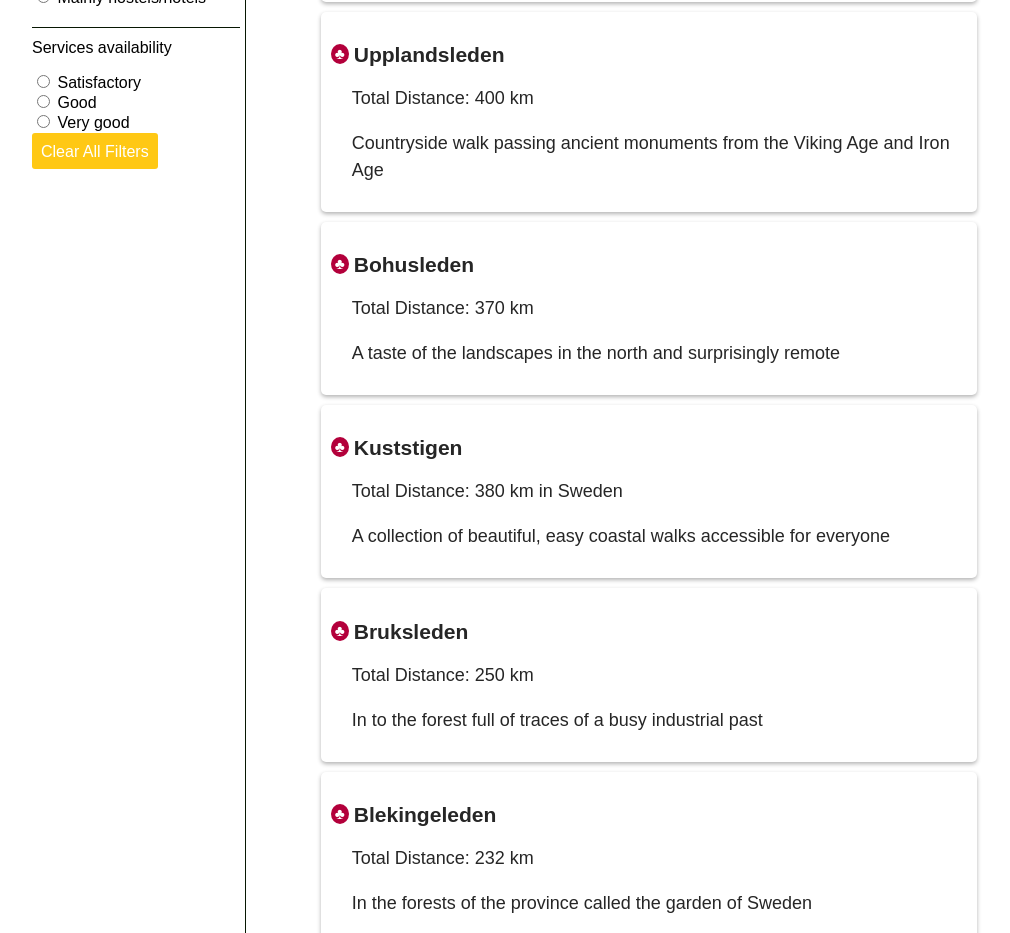
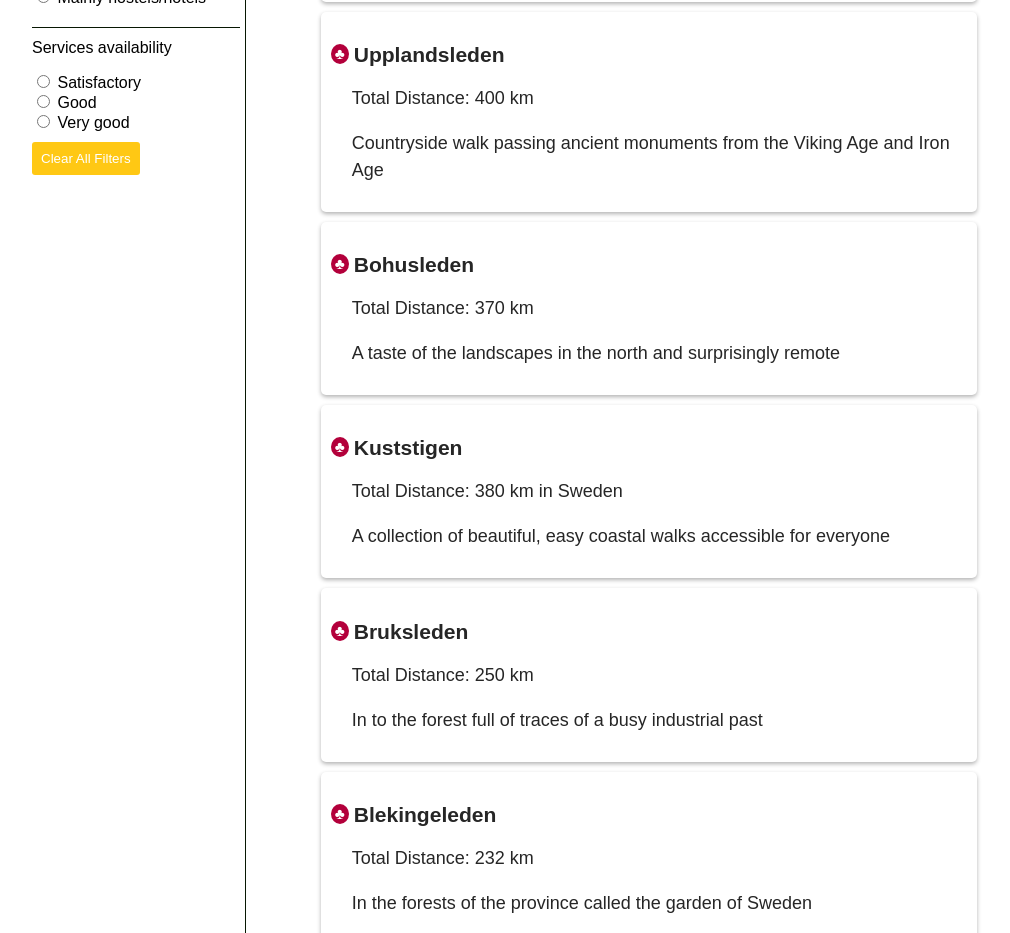
Before and after one commit to vocado78/new-hiking-trails, a React app: page /results in a window 1280 px wide. Shown: the part 920-1853 px from the top of the page, without its empty margins (133-1143 px from the left). Built offline with nearby package versions, Linux system fonts and the light colour scheme.

Commit message:
ADDS click handle for filter clear button and UPDATES button component

```diff
--- a/src/components/Button/Button.js
+++ b/src/components/Button/Button.js
@@ -5,10 +5,18 @@ import { Link } from 'react-router-dom';
 import styles from './styles.css';
 
 export default function Button(props) {
-  const { path, searchString, label } = props;
+  const {
+    path,
+    searchString,
+    label,
+    handleClick
+  } = props;
+  const hasPath = path;
+
+  if (hasPath) {
     return (
       <Link
-      className={styles.btnPrimary}
+        className={styles.btnLink}
         to={{
           pathname: path,
           search: searchString
@@ -18,13 +26,22 @@ export default function Button(props) {
       </Link>
     );
   }
+  return (
+    <button type="button" className={styles.btn} onClick={handleClick}>
+      {label}
+    </button>
+  );
+}
 
 Button.defaultProps = {
-  searchString: ''
+  searchString: '',
+  path: '',
+  handleClick: () => {}
 };
 
 Button.propTypes = {
-  path: PropTypes.string.isRequired,
+  path: PropTypes.string,
   searchString: PropTypes.string,
-  label: PropTypes.string.isRequired
+  label: PropTypes.string.isRequired,
+  handleClick: PropTypes.func
 };
--- a/src/components/Button/styles.css
+++ b/src/components/Button/styles.css
@@ -1,7 +1,16 @@
-.btnPrimary {
+.btnLink {
   text-decoration: none;
   padding: 9px;
   background-color: #ffc814;
   color: #ffffff;
   border-radius: 3px;
 }
+
+.btn {
+  text-decoration: none;
+  border: none;
+  padding: 9px;
+  background-color: #ffc814;
+  color: #ffffff;
+  border-radius: 3px;
+}
--- a/src/components/Results/Filter/Filter.js
+++ b/src/components/Results/Filter/Filter.js
@@ -24,6 +24,7 @@ export default function Filter(props) {
       selectedLevel,
       selectedComfort
     },
+    handleClick,
     onSelect
   } = props;
   const { results: { filter: { title, subtitle } } } = content;
@@ -76,9 +77,8 @@ export default function Filter(props) {
         selectedOption={selectedService}
       />
       <Button
-        path="/results"
-        searchString="?region=all"
         label="Clear All Filters"
+        handleClick={handleClick}
       />
     </form>
   );
@@ -96,5 +96,6 @@ Filter.propTypes = {
     selectedLevel: PropTypes.arrayOf(PropTypes.string),
     selectedService: PropTypes.string
   }).isRequired,
-  onSelect: PropTypes.func.isRequired
+  onSelect: PropTypes.func.isRequired,
+  handleClick: PropTypes.func.isRequired
 };
--- a/src/components/Results/Results.js
+++ b/src/components/Results/Results.js
@@ -115,6 +115,35 @@ export default class Results extends React.Component {
     });
   }
 
+  handleClick = () => {
+    const { location: { search } } = this.props;
+    const region = queryString.parse(search).region || 'all';
+    const trails = region === 'all' ? showAllTrails() : filterByRegion(region);
+    const provinces = region === 'all' ? showAllProvinces() : showProvinces(region);
+    const {
+      services, duration, level, comfort
+    } = filterOptions;
+
+    this.setState({
+      results: trails,
+      name: region,
+      options: {
+        provinces,
+        services,
+        duration,
+        level,
+        comfort
+      },
+      selections: {
+        selectedProvince: '',
+        selectedService: '',
+        selectedDay: '',
+        selectedLevel: [],
+        selectedComfort: ''
+      }
+    });
+  }
+
   render() {
     const {
       results,
@@ -134,6 +163,7 @@ export default class Results extends React.Component {
             options={options}
             selections={selections}
             onSelect={this.handleSelects}
+            handleClick={this.handleClick}
           />
           <List
             region={region}
```
Lines whose indentation alone changed are shown as unchanged.
